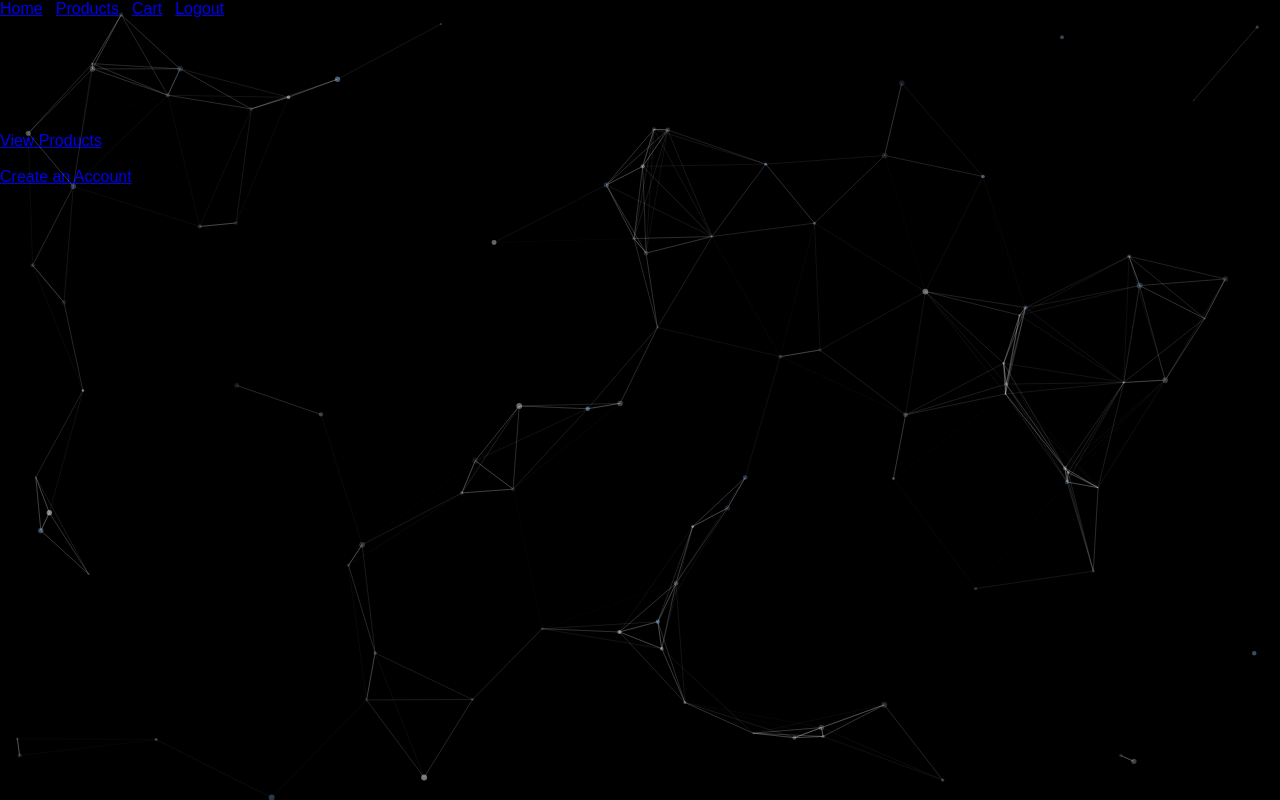
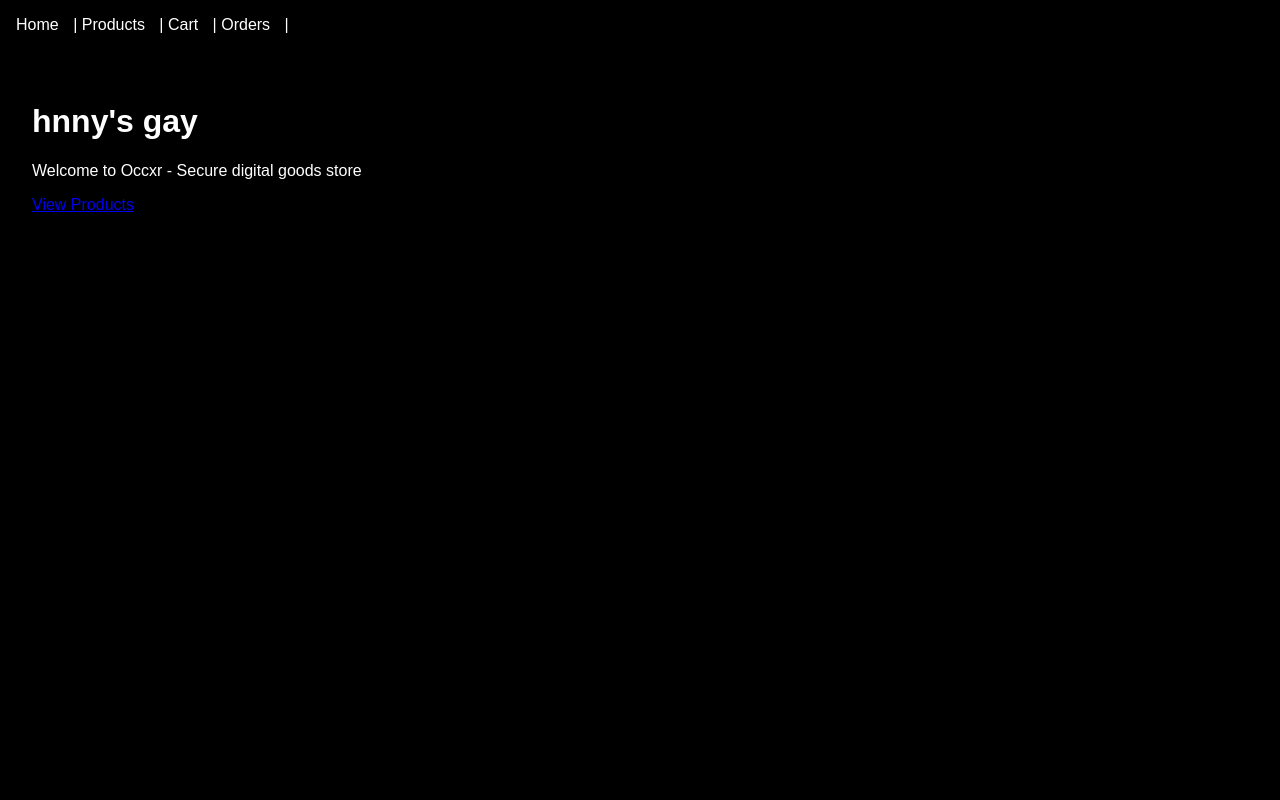
Before and after one commit to Occxr/occur-site, a Flask app: page / in a window 1280 px wide. Run offline with Flask 3, Linux system fonts and the light colour scheme; the visitor is signed in with stand-in values (Sample User, id 1); some libraries are stand-ins or nearby versions.

Commit message:
🎯 Fix path to style.css and finalize layout polish

```diff
--- a/app/static/css/style.css
+++ b/app/static/css/style.css
@@ -1,46 +1,34 @@
-html, body {
-  height: 100%;
+body {
   margin: 0;
-  overflow: hidden;
+  font-family: Arial, sans-serif;
+  color: white;
   background: black;
-  font-family: sans-serif;
 }
 
 #particles-js {
   position: fixed;
+  top: 0;
+  left: 0;
   width: 100%;
   height: 100%;
-  z-index: 0;
+  z-index: -1;
 }
 
-.navbar {
-  position: fixed;
-  top: 0;
-  width: 100%;
-  background-color: rgba(0, 0, 0, 0.85);
-  padding: 0.5rem 1rem;
-  z-index: 2;
-  display: flex;
-  justify-content: center;
-  gap: 2rem;
-  font-size: 1.1rem;
+nav {
+  padding: 1rem;
+  background-color: rgba(0, 0, 0, 0.7);
+  position: relative;
+  z-index: 1;
 }
 
-.navbar a {
-  color: #ccc;
+nav a {
+  color: white;
+  margin-right: 10px;
   text-decoration: none;
-  transition: color 0.3s;
 }
 
-.navbar a:hover {
-  color: #fff;
+main {
+  padding: 2rem;
+  position: relative;
+  z-index: 1;
 }
-
-.overlay {
-  z-index: 1;
-  position: relative;
-  color: white;
-  text-align: center;
-  padding: 2rem;
-  margin-top: 3rem;
-}
--- a/app/templates/base.html
+++ b/app/templates/base.html
@@ -1,28 +1,29 @@
 <!DOCTYPE html>
-<html>
+<html lang="en">
 <head>
-    <title>{% block title %}Occxr Store{% endblock %}</title>
+    <meta charset="UTF-8">
+    <title>Occxr</title>
     <link rel="stylesheet" href="{{ url_for('static', filename='css/style.css') }}">
-<link rel="stylesheet" href="{{ url_for('static', filename='css/style.css') }}">
-<script src="https://cdn.jsdelivr.net/npm/tsparticles@2/tsparticles.bundle.min.js"></script>
 </head>
 <body>
-    <nav>
+    <div id="particles-js"></div>
+    <nav style="position: relative; z-index: 1;">
         <a href="{{ url_for('main.home') }}">Home</a> |
         <a href="{{ url_for('main.products') }}">Products</a> |
-        <a href="{{ url_for('main.cart') }}">Cart</a> |
-        {% if current_user.is_authenticated and current_user.is_admin %}<a href="{{ url_for('main.add_product') }}">Add Product</a> |{% endif %}
         {% if current_user.is_authenticated %}
-        <a href="{{ url_for('auth.logout') }}">Logout</a>
+            <a href="{{ url_for('main.cart') }}">Cart</a> |
+            {% if current_user.is_admin %}
+                <a href="{{ url_for('main.add_product') }}">Add Product</a> |
+            {% endif %}
+            <a href="{{ url_for('main.orders') }}">Orders</a> |
         {% else %}
-        <a href="{{ url_for('auth.login') }}">Login</a> |
-        <a href="{{ url_for('auth.register') }}">Sign Up</a>
+            <a href="{{ url_for('auth.login') }}">Login</a> |
+            <a href="{{ url_for('auth.register') }}">Sign Up</a> |
         {% endif %}
     </nav>
-    <div class="content">
+    <main>
         {% block content %}{% endblock %}
-    </div>
-<div id="tsparticles"></div>
-<script src="{{ url_for('static', filename='js/particles-init.js') }}"></script>
+    </main>
+    <script src="{{ url_for('static', filename='js/particles-init.js') }}"></script>
 </body>
 </html>
--- a/app/templates/home.html
+++ b/app/templates/home.html
@@ -3,6 +3,4 @@
   <h1>hnny's gay</h1>
   <p>Welcome to Occxr - Secure digital goods store</p>
   <a href="{{ url_for('main.products') }}">View Products</a>
-  <br><br>
-  <a href="{{ url_for('auth.register') }}" class="btn">Create an Account</a>
 {% endblock %}
```
